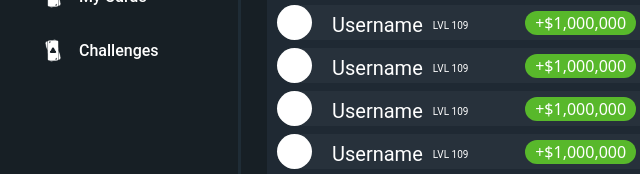
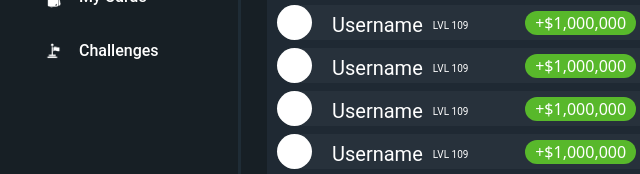
Before and after one commit to dlandman27/cs326-final-ironhorseman-group13, a plain HTML site: page dashboard.html in a window 1280 px wide. Shown: the part 455-629 px from the top of the page, 31-671 px from the left. Drawn offline with Linux system fonts and the light colour scheme.

Commit message:
changed challenge logo on dashboard

```diff
--- a/dashboard.html
+++ b/dashboard.html
@@ -20,7 +20,7 @@
                 <li class="navbar-navigation-item"><icon class="icon icon-how-to-play"></icon><h5>How To Play</h5></li>
                 <li class="navbar-navigation-item"><icon class="icon icon-leaderboard"></icon><h5>Leaderboards</h5></li>
                 <li class="navbar-navigation-item"><icon class="icon icon-card"></icon><h5>My Cards</h5></li>
-                <li class="navbar-navigation-item"><icon class="icon icon-card"></icon><h5>Challenges</h5></li>
+                <li class="navbar-navigation-item"><icon class="icon icon-challenge"></icon><h5>Challenges</h5></li>
 
                 <div class="navbar-navigation-item navbar-signout-button"><icon class="icon icon-signout"></icon><h5>Sign Out</h5></div>
             </ul>
--- a/styles/dashboard.css
+++ b/styles/dashboard.css
@@ -132,6 +132,11 @@
 .icon-account{
     background-image: url("../images/icons/white/user-white.png");
 }
+
+.icon-challenge{
+    background-image: url("../images/icons/white/challenge-white.png");
+}
+
 
 .icon-card{
     background-image: url("../images/icons/white/card-white.png");
```
Also changed, not shown: images/icons/black/challenge-black.png (added), images/icons/white/challenge-white.png (added).
